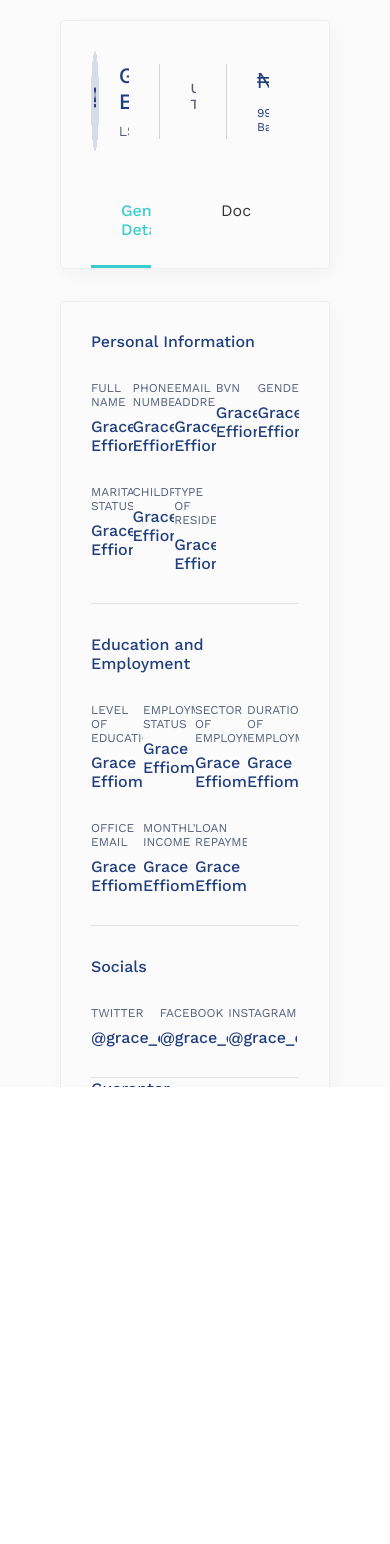
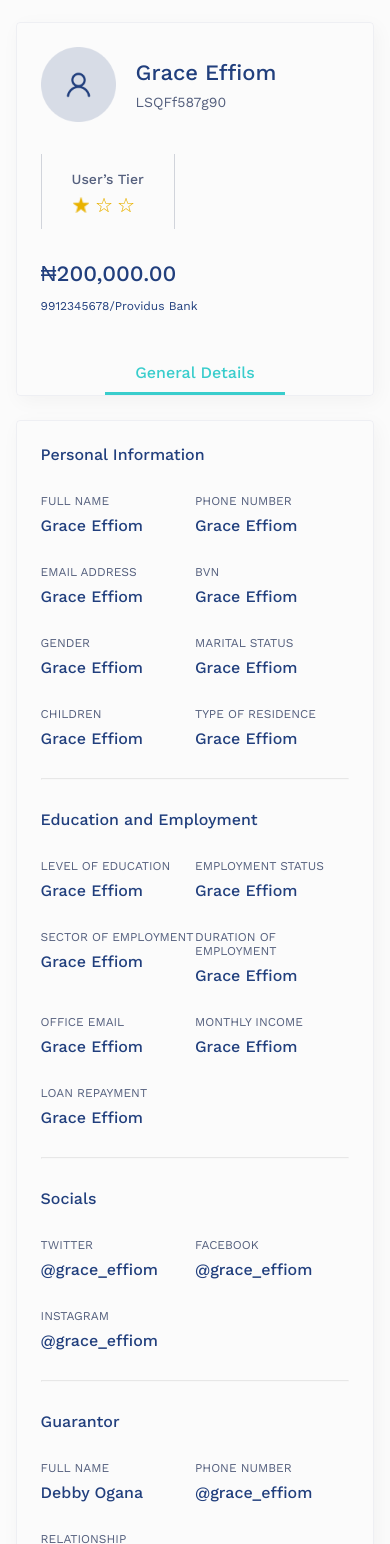
Before and after one commit to arcteggzz/lendsqr-fe-test, a React (Vite) app: page /dashboard/users/Margaret in a window 390 px wide. Shown: the part 223-1767 px from the top of the page. Before the commit the page ends 1310 px from the top, so only its background shows below. Built offline with nearby package versions, Linux system fonts and the light colour scheme; sample sign-in values are in the browser's storage.

Commit message:
feat: implemented mobile styling for user details page

```diff
--- a/src/index.css
+++ b/src/index.css
@@ -13,5 +13,6 @@
   margin: 0;
   box-sizing: border-box;
   overflow-x: hidden;
+  scroll-behavior: smooth;
 }
 /*# sourceMappingURL=index.css.map */
--- a/src/pages/UserDetailsPage/Components/GeneralDetails.module.scss
+++ b/src/pages/UserDetailsPage/Components/GeneralDetails.module.scss
@@ -9,6 +9,9 @@
   border: 1px solid rgba(33, 63, 125, 0.06);
   box-shadow: 3px 5px 20px rgba(0, 0, 0, 0.04);
   border-radius: 4px;
+  @include mobileStyles() {
+    padding: 24px 24px 0 24px;
+  }
 
   .personal_info {
     display: flex;
@@ -20,6 +23,12 @@
       display: grid;
       grid-template-columns: 20% 20% 20% 20% 20%;
       row-gap: 30px;
+      @include mobileStyles() {
+        grid-template-columns: 50% 50%;
+      }
+      @include tabletStyles() {
+        grid-template-columns: 33% 33% 33%;
+      }
     }
   }
 
@@ -33,6 +42,12 @@
       display: grid;
       grid-template-columns: 25% 25% 25% 25%;
       row-gap: 30px;
+      @include mobileStyles() {
+        grid-template-columns: 50% 50%;
+      }
+      @include tabletStyles() {
+        grid-template-columns: 33% 33% 33%;
+      }
     }
   }
 
@@ -43,9 +58,44 @@
     padding: 30px 0;
 
     .social_details {
-      display: grid;
-      grid-template-columns: 33% 33% 33%;
-      row-gap: 30px;
+      display: flex;
+      column-gap: 84px;
+      @include mobileStyles() {
+        display: grid;
+        grid-template-columns: 50% 50%;
+        column-gap: 0;
+        row-gap: 30px;
+      }
+      @include tabletStyles() {
+        display: grid;
+        grid-template-columns: 33% 33% 33%;
+        column-gap: 0;
+        row-gap: 30px;
+      }
+    }
+  }
+
+  .Guarantor {
+    display: flex;
+    flex-direction: column;
+    row-gap: 30px;
+    padding: 30px 0;
+
+    .guarantor_details {
+      display: flex;
+      column-gap: 84px;
+      @include mobileStyles() {
+        display: grid;
+        grid-template-columns: 50% 50%;
+        column-gap: 0;
+        row-gap: 30px;
+      }
+      @include tabletStyles() {
+        display: grid;
+        grid-template-columns: 33% 33% 33%;
+        column-gap: 0;
+        row-gap: 30px;
+      }
     }
   }
 
--- a/src/pages/UserDetailsPage/Components/GeneralDetails.tsx
+++ b/src/pages/UserDetailsPage/Components/GeneralDetails.tsx
@@ -105,8 +105,22 @@ const GeneralDetails = () => {
         <hr className={styles.showLine} />
 
         {/* Guarantor */}
-        <section>
+        <section className={styles.Guarantor}>
           <h2>Guarantor</h2>
+          <div className={styles.guarantor_details}>
+            <div className={styles.info_detail}>
+              <p>full Name</p>
+              <h2>Debby Ogana</h2>
+            </div>
+            <div className={styles.info_detail}>
+              <p>Phone Number </p>
+              <h2>@grace_effiom</h2>
+            </div>
+            <div className={styles.info_detail}>
+              <p>Relationship</p>
+              <h2>@grace_effiom</h2>
+            </div>
+          </div>
         </section>
       </div>
     </>
--- a/src/pages/UserDetailsPage/Components/TabLinks.module.scss
+++ b/src/pages/UserDetailsPage/Components/TabLinks.module.scss
@@ -1,7 +1,13 @@
+@import "../../../assets/styles/functions.scss";
+@import "../../../assets/styles/colors.scss";
+
 .TabLinks {
   display: flex;
   column-gap: 40px;
   justify-content: space-between;
+  @include mobileStyles() {
+    justify-content: center;
+  }
 
   .active_link {
     font-weight: 500;
@@ -18,5 +24,17 @@
     line-height: 19px;
     color: rgba(0, 0, 0, 0.8);
     cursor: pointer;
+    transition: all ease 0.3s;
+  }
+
+  p:hover {
+    background-color: #39cdcc30;
+    border-bottom: 3px solid #39cdcc;
+  }
+
+  .inactive_link {
+    @include mobileStyles() {
+      display: none;
+    }
   }
 }
--- a/src/pages/UserDetailsPage/Components/TabLinks.tsx
+++ b/src/pages/UserDetailsPage/Components/TabLinks.tsx
@@ -6,11 +6,11 @@ const TabLinks = () => {
     <>
       <div className={styles.TabLinks}>
         <p className={styles.active_link}>General Details</p>
-        <p>Documents</p>
-        <p>Bank Details</p>
-        <p>Loans</p>
-        <p>Savings</p>
-        <p>App and System</p>
+        <p className={styles.inactive_link}>Documents</p>
+        <p className={styles.inactive_link}>Bank Details</p>
+        <p className={styles.inactive_link}>Loans</p>
+        <p className={styles.inactive_link}>Savings</p>
+        <p className={styles.inactive_link}>App and System</p>
       </div>
     </>
   );
--- a/src/pages/UserDetailsPage/Components/UserProfile.module.scss
+++ b/src/pages/UserDetailsPage/Components/UserProfile.module.scss
@@ -10,14 +10,29 @@
   box-shadow: 3px 5px 20px rgba(0, 0, 0, 0.04);
   border-radius: 4px;
   row-gap: 40px;
+  @include mobileStyles() {
+    padding: 24px 24px 0 24px;
+  }
 
   .UserProfile_container {
     display: flex;
     align-items: center;
+    @include mobileStyles() {
+      flex-direction: column;
+      align-items: start;
+      row-gap: 32px;
+    }
 
+    .userName_avatar {
+      display: flex;
+      align-items: center;
       .avatar_icon {
         width: 100px;
         height: 100px;
+        @include mobileStyles() {
+          width: 75px;
+          height: 75px;
+        }
       }
 
       .name_panel {
@@ -37,6 +52,7 @@
           font-size: 14px;
           line-height: 16px;
           color: #545f7d;
+        }
       }
     }
 
@@ -68,6 +84,9 @@
       flex-direction: column;
       row-gap: 12px;
       padding: 0 30px 0 30px;
+      @include mobileStyles() {
+        padding: 0;
+      }
 
       h2 {
         font-weight: 500;
--- a/src/pages/UserDetailsPage/Components/UserProfile.tsx
+++ b/src/pages/UserDetailsPage/Components/UserProfile.tsx
@@ -10,6 +10,7 @@ const UserProfile = () => {
     <>
       <div className={styles.UserProfile}>
         <div className={styles.UserProfile_container}>
+          <div className={styles.userName_avatar}>
             <img
               src={avatar_icon}
               alt="user_avatar"
@@ -19,6 +20,8 @@ const UserProfile = () => {
               <h2>Grace Effiom</h2>
               <p>LSQFf587g90</p>
             </div>
+          </div>
+
           <div className={styles.user_tier}>
             <p>User’s Tier</p>
             <div className={styles.stars}>
--- a/src/pages/UserDetailsPage/UserDetailsPage.module.scss
+++ b/src/pages/UserDetailsPage/UserDetailsPage.module.scss
@@ -7,6 +7,10 @@
   row-gap: 32px;
   padding: 30px 60px;
   width: 100%;
+  @include mobileStyles() {
+    padding: 12px 4vw;
+    row-gap: 24px;
+  }
 
   .backLink {
     display: flex;
@@ -22,6 +26,12 @@
   .pageHeader {
     display: flex;
     justify-content: space-between;
+    align-items: center;
+    @include mobileStyles() {
+      flex-direction: column;
+      align-items: start;
+      row-gap: 24px;
+    }
 
     h1 {
       font-weight: 500;
--- a/src/pages/UserDetailsPage/UserDetailsPage.tsx
+++ b/src/pages/UserDetailsPage/UserDetailsPage.tsx
@@ -1,4 +1,4 @@
-import React, { useState, useRef } from "react";
+import React, { useState, useRef, useEffect } from "react";
 import { Link } from "react-router-dom";
 import styles from "./UserDetailsPage.module.scss";
 import back_arrow from "../../assets/images/back_arrow.png";
@@ -6,6 +6,14 @@ import UserProfile from "./Components/UserProfile";
 import GeneralDetails from "./Components/GeneralDetails";
 
 const UserDetailsPage = () => {
+  useEffect(() => {
+    window.scrollTo({
+      top: 0,
+      left: 0,
+      behavior: "smooth",
+    });
+  }, []);
+
   return (
     <>
       <div className={styles.UserDetailsPage}>
```
Also changed, not shown: 1 other file (tests, documents, lock files or other folders). Lines whose indentation alone changed are shown as unchanged.
